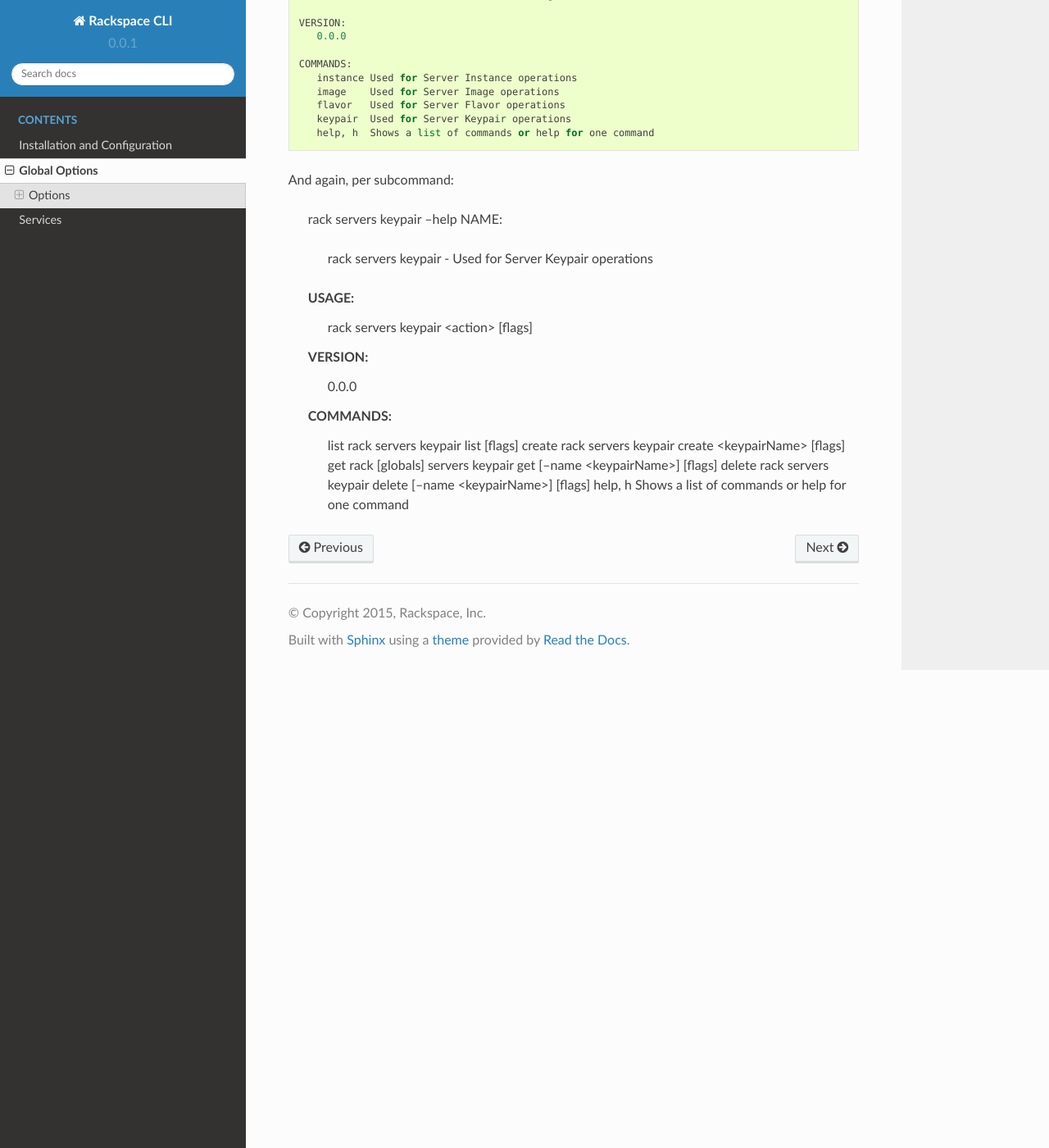
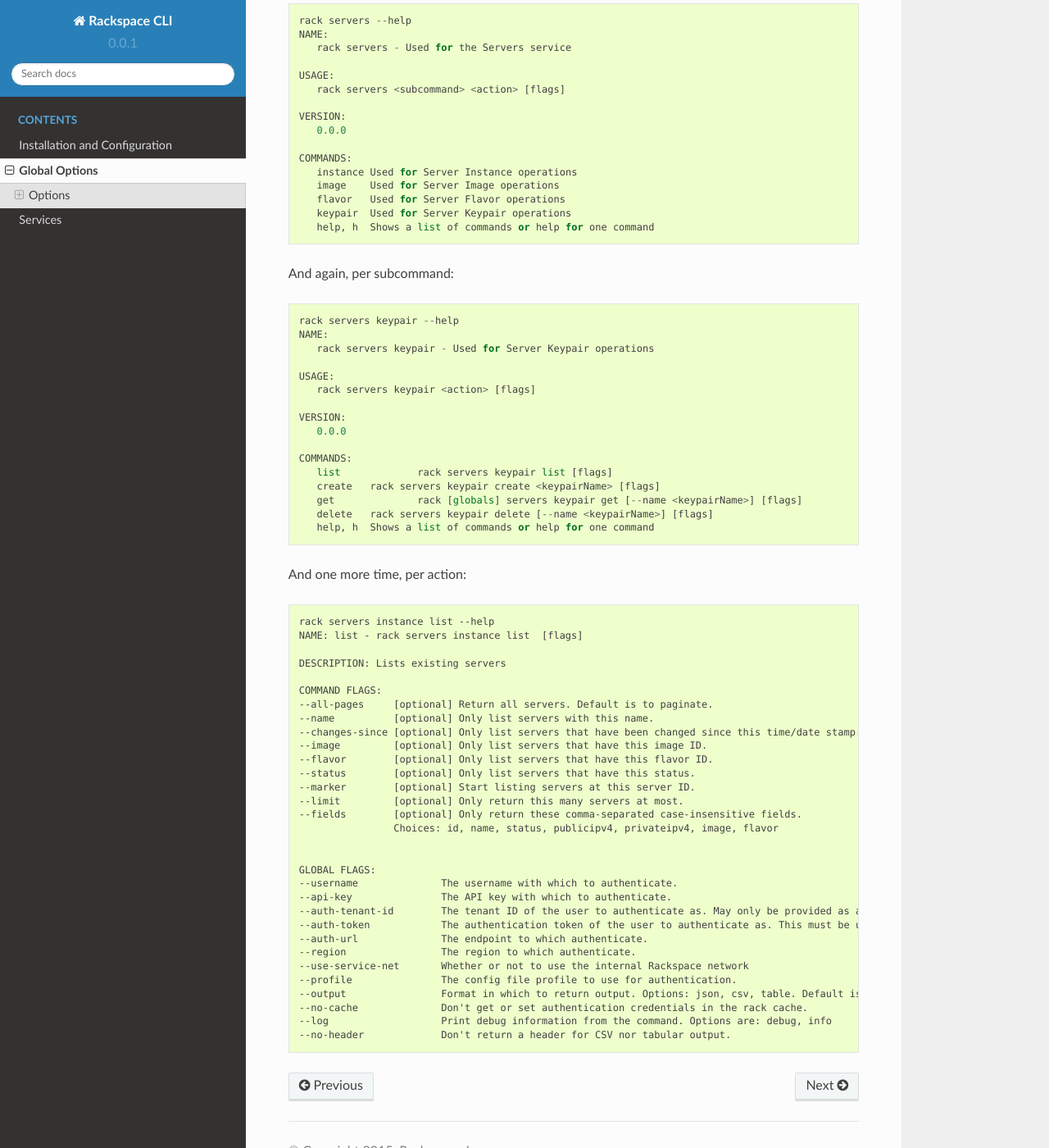
Before and after one commit to rackspace/rack, a Sphinx documentation site: the page built from docs/globaloptions.rst, in a window 1280 px wide and 1400 px high, scrolled down 3997 px. Shown: the whole window at 82% size. Built offline with Sphinx 7.4.7 and the Read the Docs theme 2.0.0, drawn with Linux system fonts in a browser that asks for light colours; pages that are not in the unit, such as notebooks, are missing from menus; some of the changed text lies outside the part shown.

Commit message:
Adds more doc about --help; fixes incorrect string for rack init
Partial for #290

```diff
--- a/docs/globaloptions.rst
+++ b/docs/globaloptions.rst
@@ -8,7 +8,12 @@
 These options may override configuration file or environment variables you have
 set previously, change output format or other aspects of the tool.
 
-For example:
+Display any available command-line flags by appending `--help` to list the
+flags available::
+
+    rack <service> <command> <subcommand> --help
+
+For example, you can get JSON output from any series of commands:
 
 ::
 
@@ -201,7 +206,7 @@
        help, h	Shows a list of commands or help for one command
 
 
-And again, per subcommand:
+And again, per subcommand::
 
     rack servers keypair --help
     NAME:
@@ -220,5 +225,39 @@
        delete	rack servers keypair delete [--name <keypairName>] [flags]
        help, h	Shows a list of commands or help for one command
 
+And one more time, per action::
+
+    rack servers instance list --help
+    NAME: list - rack servers instance list  [flags]
+
+    DESCRIPTION: Lists existing servers
+
+    COMMAND FLAGS:
+    --all-pages     [optional] Return all servers. Default is to paginate.
+    --name          [optional] Only list servers with this name.
+    --changes-since [optional] Only list servers that have been changed since this time/date stamp.
+    --image         [optional] Only list servers that have this image ID.
+    --flavor        [optional] Only list servers that have this flavor ID.
+    --status        [optional] Only list servers that have this status.
+    --marker        [optional] Start listing servers at this server ID.
+    --limit         [optional] Only return this many servers at most.
+    --fields        [optional] Only return these comma-separated case-insensitive fields.
+                    Choices: id, name, status, publicipv4, privateipv4, image, flavor
+
+
+    GLOBAL FLAGS:
+    --username              The username with which to authenticate.
+    --api-key               The API key with which to authenticate.
+    --auth-tenant-id        The tenant ID of the user to authenticate as. May only be provided as a command-line flag.
+    --auth-token            The authentication token of the user to authenticate as. This must be used with the `auth-tenant-id` flag.
+    --auth-url              The endpoint to which authenticate.
+    --region                The region to which authenticate.
+    --use-service-net       Whether or not to use the internal Rackspace network
+    --profile               The config file profile to use for authentication.
+    --output                Format in which to return output. Options: json, csv, table. Default is 'table'.
+    --no-cache              Don't get or set authentication credentials in the rack cache.
+    --log                   Print debug information from the command. Options are: debug, info
+    --no-header             Don't return a header for CSV nor tabular output.
+
 
 .. JSON: http://json.org/
```
Also changed, not shown: 1 other file.
